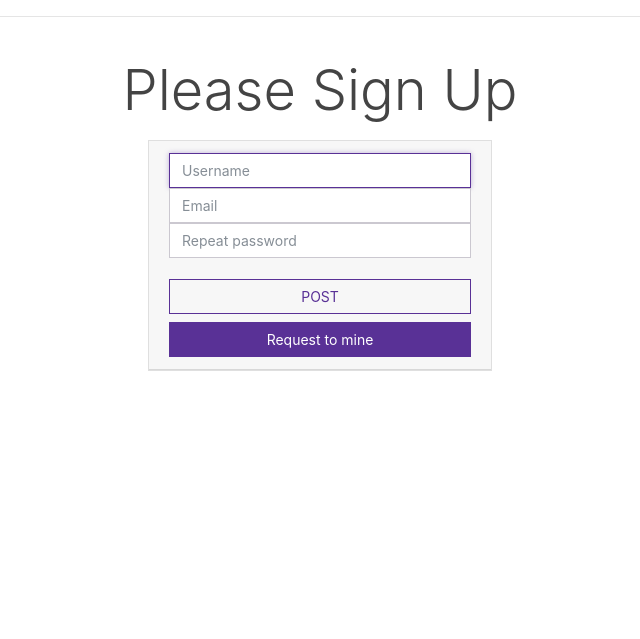
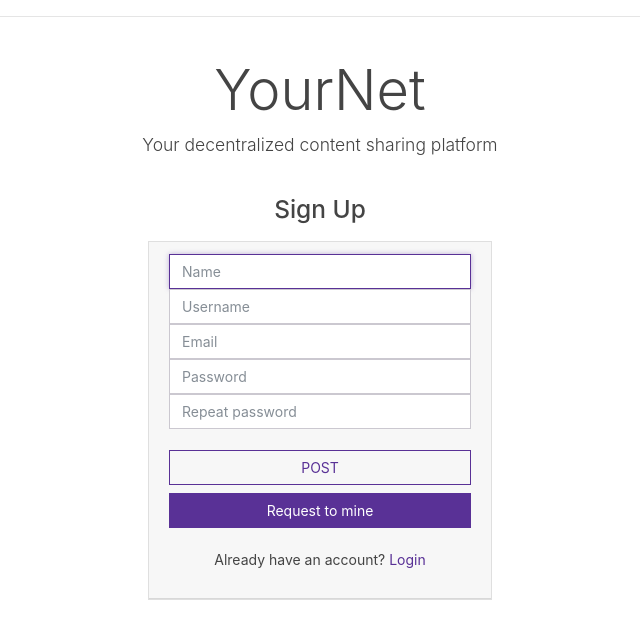
Before and after one commit to camiilavillamizar/Blockchain_app, a Flask app: template blockchain/app/templates/inscription.html in a window 1280 px wide. Shown: the top 639 px of the page, without its empty margins (320-960 px from the left). Run offline with Flask 2, Linux system fonts and the light colour scheme; the template is opened without the code that fills it, so the values that code supplies are empty; some libraries are stand-ins or nearby versions.

Commit message:
Update inscription.html

```diff
--- a/blockchain/app/templates/inscription.html
+++ b/blockchain/app/templates/inscription.html
@@ -1,24 +1,28 @@
+
 {% extends "base.html"%}
 
 {% block content %}
-
-</head>
-<body>
 <main class="container p-4">
-        <h1 class="display-4 title text-center"> Please Sign Up</h1>
+    <h1 class="display-4 title text-center"> YourNet</h1>
+    <p class="lead text-center"> Your decentralized content sharing platform</p>
+    <br>
+    <h3 class="text-center">Sign Up</h3>
     <div class="row">
             <div class="col-md-4 offset-md-4 my-auto">
                 <div class="card mt-2">
                     <div class="card-header">
                         <form action="/submit-inscription" id="textform" name ="textform" method="POST">
-                                <input type="text" name="name" placeholder="Username" class="form-control" autofocus>
-                                <input type="email" name="email" placeholder="Email" class="form-control"
+                            <input type="text" name="name" placeholder="Name" class="form-control" autofocus>
+                            <input type="text" name="user_name" placeholder="Username" class="form-control">
+                            <input type="email" name="email" placeholder="Email" class="form-control">
                             <input type="password" name="password" id="pwrd" class="form-control" placeholder="Password">
                             <input type="password" name="repeat_password" id="r_pwrd" class="form-control" placeholder="Repeat password" >
                             <br>
                             <input type="submit" value="POST" class="btn btn-block btn-outline-primary">
                         </form>
                         <a href="{{node_address}}/mine" target="_blank"><button class="btn btn-block btn-primary mt-2">Request to mine</button></a>
+                        <br>
+                        <p class="text-center"> Already have an account? <a href="/login">Login</a></p>
                     </div>
                 </div>
             </div>
```
Lines whose indentation alone changed are shown as unchanged.
